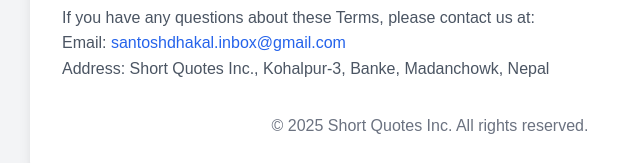
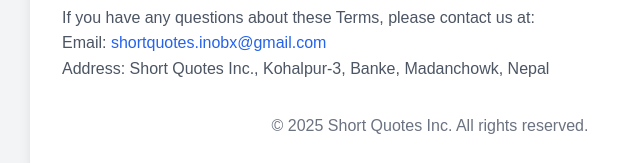
Before and after one commit to xxshcoder/term-condition-shortquotes, a plain HTML site: page index.html in a window 1280 px wide. Shown: the part 1715-1878 px from the top of the page, 210-850 px from the left. Drawn offline with nearby package versions, Linux system fonts and the light colour scheme.

Commit message:
Update index.html

```diff
--- a/index.html
+++ b/index.html
@@ -119,7 +119,7 @@
         <div class="section">
             <h2>10. Contact Us</h2>
             <p>If you have any questions about these Terms, please contact us at:</p>
-            <p>Email: <a href="mailto:santoshdhakal.inbox@gmail.com" class="text-blue-600 hover:underline">santoshdhakal.inbox@gmail.com</a></p>
+            <p>Email: <a href="mailto:shortquotes@gmail.com" class="text-blue-600 hover:underline">shortquotes.inobx@gmail.com</a></p>
             <p>Address: Short Quotes Inc., Kohalpur-3, Banke, Madanchowk, Nepal</p>
         </div>
 
```
